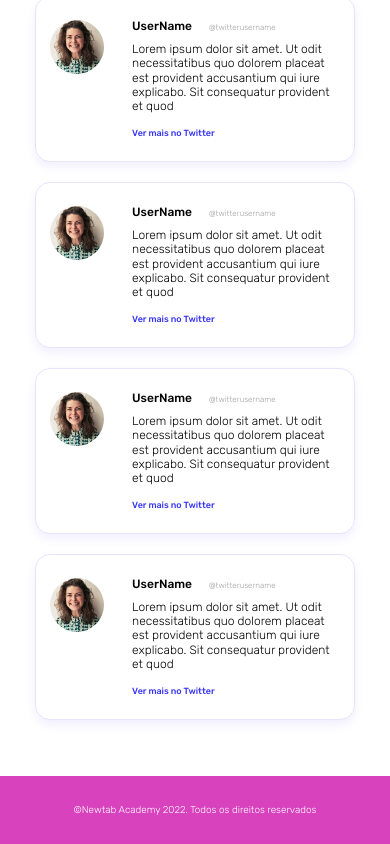
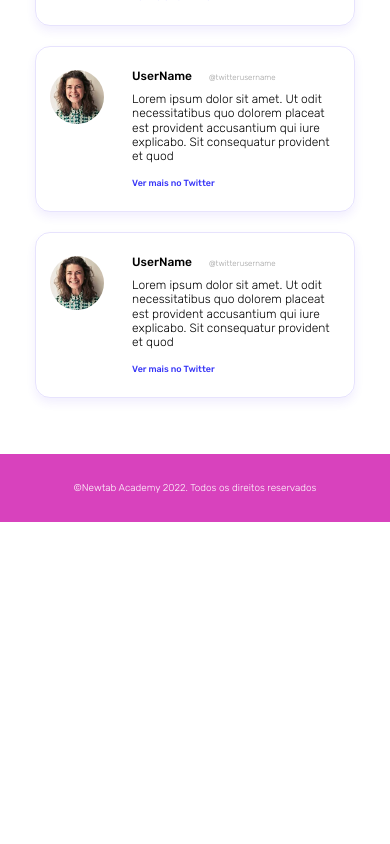
Before and after one commit to EdiJunior88/Projeto-hashtagFinder, a React (Create React App) app in the folder hashtagfinder/: page / in a window 390 px wide. Shown: the part 2489-3333 px from the top of the page. After the commit the page ends 3011 px from the top, so only its background shows below. Built offline with nearby package versions, Linux system fonts and the light colour scheme.

Commit message:
Atualização do CSS componente TWITTER e GALERIA - Ajustes finos no CSS das responsividades de tamanho menor (smartfones) - Atualização do CSS Twitter para o CSS module

```diff
--- a/hashtagfinder/src/componentes/galeria/galeria.css
+++ b/hashtagfinder/src/componentes/galeria/galeria.css
@@ -136,6 +136,7 @@ swiper-horizontal > .swiper-pagination-bullets .swiper-pagination-bullet,
   .swiper {
     margin-left: 10px;
     margin-right: 10px;
+    padding-bottom: 0px;
   }
 
   .swiper-button-prev,
--- a/hashtagfinder/src/componentes/twitter/twitter.css
+++ b/hashtagfinder/src/componentes/twitter/Twitter.module.css
@@ -1,20 +1,20 @@
-.container.twitter-flex {
+.container.TwitterFlex {
   display: grid;
   grid-template-columns: repeat(2, 50%);
   flex-wrap: wrap;
   padding: 0px 9%;
   gap: 20px;
   width: 100%;
+  margin-top: 125px;
 }
 
-.container-twitter {
+.containerTwitter {
   display: flex;
   flex-direction: row;
   flex-wrap: wrap;
   justify-content: space-between;
   align-items: center;
-  width: 735px;
-  min-width: none;
+  /* width: 735px; */
 }
 
 .twitter {
@@ -24,60 +24,60 @@
   box-shadow: 0px 5px 10px var(--cor-sombra-twitter);
 }
 
-.container-twitter-foto,
-.container-twitter-descricao {
+.containerTwitterFoto,
+.containerTwitterDescricao {
   padding: 23px;
 }
 
-.container-twitter-foto {
+.containerTwitterFoto {
   display: flex;
 }
 
-.twitter-foto {
+.twitterFoto {
   width: 82px;
   height: 82px;
   object-fit: cover;
   border-radius: 50%;
 }
 
-.twitter-nome,
-.twitter-descricao,
-.twitter-link {
+.twitterNome,
+.twitterDescricao,
+.twitterLink {
   color: #000;
 }
 
-.container-twitter-nome-usuario {
+.containerTwitterNomeUsuario {
   display: flex;
   align-items: flex-end;
   flex-wrap: wrap;
 }
 
-.twitter-nome {
+.twitterNome {
   font-size: 1.68em;
   font-weight: 500;
   padding-right: 17px;
 }
 
-.twitter-usuario {
+.twitterUsuario {
   opacity: 43%;
   color: var(--cor-usuario-twitter);
 }
 
-.container-twitter-descricao {
+.containerTwitterDescricao {
   display: flex;
   flex-direction: column;
   flex-wrap: wrap;
   padding-bottom: 41px;
 }
 
-.twitter-descricao {
+.twitterDescricao {
   font-size: 1.18em;
   line-height: 1.2em;
   padding-top: 10px;
   padding-bottom: 30px;
 }
 
-.twitter-link {
+.twitterLink {
   font-size: 1.25em;
   font-weight: 500;
   color: var(--cor-twitter-link);
@@ -93,48 +93,52 @@
 
 /* Responsividade - Tela entre 1000 a 1582 pixels */
 @media screen and (min-width: 1000px) and (max-width: 1582px) {
-  .container-twitter {
+  .containerTwitter {
     width: 100%;
   }
 }
 
 /* Responsividade - Tela 999px pixels */
 @media screen and (max-width: 999px) {
-  .container.twitter-flex {
+  .container.TwitterFlex {
     grid-template-columns: 1fr;
   }
 
-  .container-twitter {
+  .containerTwitter {
     width: 100%;
   }
 }
 
 /* Responsividade - Tela 414 pixels */
-@media screen and (max-width: 414px) {
-  .container-twitter-foto,
-  .container-twitter-descricao {
+@media screen and (min-width: 350px) and (max-width: 490px) {
+  .container.TwitterFlex {
+    margin-top: 50px;
+  }
+
+  .containerTwitterFoto,
+  .containerTwitterDescricao {
     padding: 23px 14px;
   }
 
-  .twitter-foto {
+  .twitterFoto {
     width: 54px;
     height: 54px;
   }
 
-  .twitter-nome,
-  .twitter-descricao {
+  .twitterNome,
+  .twitterDescricao {
     font-size: 0.75em;
   }
 
-  .twitter-usuario {
+  .twitterUsuario {
     font-size: 0.5em;
   }
 
-  .twitter-descricao {
+  .twitterDescricao {
     padding-bottom: 15px;
   }
 
-  .twitter-link {
+  .twitterLink {
     font-size: 0.56em;
   }
 }
--- a/hashtagfinder/src/componentes/twitter/twitter.jsx
+++ b/hashtagfinder/src/componentes/twitter/twitter.jsx
@@ -1,280 +1,274 @@
 import React from 'react';
-import './twitter.css';
+import styles from './Twitter.module.css';
 import FotoPerfil from '../../imagens/foto-perfil/foto.jpg';
 
 export default function Twitter() {
   return (
-    <section className='container twitter-flex'>
-      <div className='container-twitter'>
-        <div className='twitter'>
-          <div className='container-twitter-foto'>
-            <img className='twitter-foto' src={FotoPerfil} alt='foto perfil' />
+    <section className={`${styles.container} ${styles.TwitterFlex}`}>
+      <div className={styles.containerTwitter}>
+        <div className={styles.twitter}>
+          <div className={styles.containerTwitterFoto}>
+            <img
+              className={styles.twitterFoto}
+              src={FotoPerfil}
+              alt='foto perfil'
+            />
           </div>
 
-          <div className='container-twitter-descricao'>
-            <div className='container-twitter-nome-usuario'>
-              <span className='twitter-nome'>UserName</span>
-              <span className='twitter-usuario'>@twitterusername</span>
+          <div className={styles.containerTwitterDescricao}>
+            <div className={styles.containerTwitterNomeUsuario}>
+              <span className={styles.twitterNome}>UserName</span>
+              <span className={styles.twitterUsuario}>@twitterusername</span>
             </div>
-            <p className='twitter-descricao'>
+            <p className={styles.twitterDescricao}>
               Lorem ipsum dolor sit amet. Ut odit necessitatibus quo dolorem
               placeat est provident accusantium qui iure explicabo. Sit
               consequatur provident et quod
             </p>
-            <a className='twitter-link' href='#'>
+            <a className={styles.twitterLink} href='#'>
               Ver mais no Twitter
             </a>
           </div>
         </div>
       </div>
 
-      <div className='container-twitter'>
-        <div className='twitter'>
-          <div className='container-twitter-foto'>
-            <img className='twitter-foto' src={FotoPerfil} alt='foto perfil' />
+      <div className={styles.containerTwitter}>
+        <div className={styles.twitter}>
+          <div className={styles.containerTwitterFoto}>
+            <img
+              className={styles.twitterFoto}
+              src={FotoPerfil}
+              alt='foto perfil'
+            />
           </div>
 
-          <div className='container-twitter-descricao'>
-            <div className='container-twitter-nome-usuario'>
-              <span className='twitter-nome'>UserName</span>
-              <span className='twitter-usuario'>@twitterusername</span>
+          <div className={styles.containerTwitterDescricao}>
+            <div className={styles.containerTwitterNomeUsuario}>
+              <span className={styles.twitterNome}>UserName</span>
+              <span className={styles.twitterUsuario}>@twitterusername</span>
             </div>
-            <p className='twitter-descricao'>
+            <p className={styles.twitterDescricao}>
               Lorem ipsum dolor sit amet. Ut odit necessitatibus quo dolorem
               placeat est provident accusantium qui iure explicabo. Sit
               consequatur provident et quod
             </p>
-            <a className='twitter-link' href='#'>
+            <a className={styles.twitterLink} href='#'>
               Ver mais no Twitter
             </a>
           </div>
         </div>
       </div>
 
-      <div className='container-twitter'>
-        <div className='twitter'>
-          <div className='container-twitter-foto'>
-            <img className='twitter-foto' src={FotoPerfil} alt='foto perfil' />
+      <div className={styles.containerTwitter}>
+        <div className={styles.twitter}>
+          <div className={styles.containerTwitterFoto}>
+            <img
+              className={styles.twitterFoto}
+              src={FotoPerfil}
+              alt='foto perfil'
+            />
           </div>
 
-          <div className='container-twitter-descricao'>
-            <div className='container-twitter-nome-usuario'>
-              <span className='twitter-nome'>UserName</span>
-              <span className='twitter-usuario'>@twitterusername</span>
+          <div className={styles.containerTwitterDescricao}>
+            <div className={styles.containerTwitterNomeUsuario}>
+              <span className={styles.twitterNome}>UserName</span>
+              <span className={styles.twitterUsuario}>@twitterusername</span>
             </div>
-            <p className='twitter-descricao'>
+            <p className={styles.twitterDescricao}>
               Lorem ipsum dolor sit amet. Ut odit necessitatibus quo dolorem
               placeat est provident accusantium qui iure explicabo. Sit
               consequatur provident et quod
             </p>
-            <a className='twitter-link' href='#'>
+            <a className={styles.twitterLink} href='#'>
               Ver mais no Twitter
             </a>
           </div>
         </div>
       </div>
 
-      <div className='container-twitter'>
-        <div className='twitter'>
-          <div className='container-twitter-foto'>
-            <img className='twitter-foto' src={FotoPerfil} alt='foto perfil' />
+      <div className={styles.containerTwitter}>
+        <div className={styles.twitter}>
+          <div className={styles.containerTwitterFoto}>
+            <img
+              className={styles.twitterFoto}
+              src={FotoPerfil}
+              alt='foto perfil'
+            />
           </div>
 
-          <div className='container-twitter-descricao'>
-            <div className='container-twitter-nome-usuario'>
-              <span className='twitter-nome'>UserName</span>
-              <span className='twitter-usuario'>@twitterusername</span>
+          <div className={styles.containerTwitterDescricao}>
+            <div className={styles.containerTwitterNomeUsuario}>
+              <span className={styles.twitterNome}>UserName</span>
+              <span className={styles.twitterUsuario}>@twitterusername</span>
             </div>
-            <p className='twitter-descricao'>
+            <p className={styles.twitterDescricao}>
               Lorem ipsum dolor sit amet. Ut odit necessitatibus quo dolorem
               placeat est provident accusantium qui iure explicabo. Sit
               consequatur provident et quod
             </p>
-            <a className='twitter-link' href='#'>
+            <a className={styles.twitterLink} href='#'>
               Ver mais no Twitter
             </a>
           </div>
         </div>
       </div>
 
-      <div className='container-twitter'>
-        <div className='twitter'>
-          <div className='container-twitter-foto'>
-            <img className='twitter-foto' src={FotoPerfil} alt='foto perfil' />
+      <div className={styles.containerTwitter}>
+        <div className={styles.twitter}>
+          <div className={styles.containerTwitterFoto}>
+            <img
+              className={styles.twitterFoto}
+              src={FotoPerfil}
+              alt='foto perfil'
+            />
           </div>
 
-          <div className='container-twitter-descricao'>
-            <div className='container-twitter-nome-usuario'>
-              <span className='twitter-nome'>UserName</span>
-              <span className='twitter-usuario'>@twitterusername</span>
+          <div className={styles.containerTwitterDescricao}>
+            <div className={styles.containerTwitterNomeUsuario}>
+              <span className={styles.twitterNome}>UserName</span>
+              <span className={styles.twitterUsuario}>@twitterusername</span>
             </div>
-            <p className='twitter-descricao'>
+            <p className={styles.twitterDescricao}>
               Lorem ipsum dolor sit amet. Ut odit necessitatibus quo dolorem
               placeat est provident accusantium qui iure explicabo. Sit
               consequatur provident et quod
             </p>
-            <a className='twitter-link' href='#'>
+            <a className={styles.twitterLink} href='#'>
               Ver mais no Twitter
             </a>
           </div>
         </div>
       </div>
 
-      <div className='container-twitter'>
-        <div className='twitter'>
-          <div className='container-twitter-foto'>
-            <img className='twitter-foto' src={FotoPerfil} alt='foto perfil' />
+      <div className={styles.containerTwitter}>
+        <div className={styles.twitter}>
+          <div className={styles.containerTwitterFoto}>
+            <img
+              className={styles.twitterFoto}
+              src={FotoPerfil}
+              alt='foto perfil'
+            />
           </div>
 
-          <div className='container-twitter-descricao'>
-            <div className='container-twitter-nome-usuario'>
-              <span className='twitter-nome'>UserName</span>
-              <span className='twitter-usuario'>@twitterusername</span>
+          <div className={styles.containerTwitterDescricao}>
+            <div className={styles.containerTwitterNomeUsuario}>
+              <span className={styles.twitterNome}>UserName</span>
+              <span className={styles.twitterUsuario}>@twitterusername</span>
             </div>
-            <p className='twitter-descricao'>
+            <p className={styles.twitterDescricao}>
               Lorem ipsum dolor sit amet. Ut odit necessitatibus quo dolorem
               placeat est provident accusantium qui iure explicabo. Sit
               consequatur provident et quod
             </p>
-            <a className='twitter-link' href='#'>
+            <a className={styles.twitterLink} href='#'>
               Ver mais no Twitter
             </a>
           </div>
         </div>
       </div>
 
-      <div className='container-twitter'>
-        <div className='twitter'>
-          <div className='container-twitter-foto'>
-            <img className='twitter-foto' src={FotoPerfil} alt='foto perfil' />
+      <div className={styles.containerTwitter}>
+        <div className={styles.twitter}>
+          <div className={styles.containerTwitterFoto}>
+            <img
+              className={styles.twitterFoto}
+              src={FotoPerfil}
+              alt='foto perfil'
+            />
           </div>
 
-          <div className='container-twitter-descricao'>
-            <div className='container-twitter-nome-usuario'>
-              <span className='twitter-nome'>UserName</span>
-              <span className='twitter-usuario'>@twitterusername</span>
+          <div className={styles.containerTwitterDescricao}>
+            <div className={styles.containerTwitterNomeUsuario}>
+              <span className={styles.twitterNome}>UserName</span>
+              <span className={styles.twitterUsuario}>@twitterusername</span>
             </div>
-            <p className='twitter-descricao'>
+            <p className={styles.twitterDescricao}>
               Lorem ipsum dolor sit amet. Ut odit necessitatibus quo dolorem
               placeat est provident accusantium qui iure explicabo. Sit
               consequatur provident et quod
             </p>
-            <a className='twitter-link' href='#'>
+            <a className={styles.twitterLink} href='#'>
               Ver mais no Twitter
             </a>
           </div>
         </div>
       </div>
 
-      <div className='container-twitter'>
-        <div className='twitter'>
-          <div className='container-twitter-foto'>
-            <img className='twitter-foto' src={FotoPerfil} alt='foto perfil' />
+      <div className={styles.containerTwitter}>
+        <div className={styles.twitter}>
+          <div className={styles.containerTwitterFoto}>
+            <img
+              className={styles.twitterFoto}
+              src={FotoPerfil}
+              alt='foto perfil'
+            />
           </div>
 
-          <div className='container-twitter-descricao'>
-            <div className='container-twitter-nome-usuario'>
-              <span className='twitter-nome'>UserName</span>
-              <span className='twitter-usuario'>@twitterusername</span>
+          <div className={styles.containerTwitterDescricao}>
+            <div className={styles.containerTwitterNomeUsuario}>
+              <span className={styles.twitterNome}>UserName</span>
+              <span className={styles.twitterUsuario}>@twitterusername</span>
             </div>
-            <p className='twitter-descricao'>
+            <p className={styles.twitterDescricao}>
               Lorem ipsum dolor sit amet. Ut odit necessitatibus quo dolorem
               placeat est provident accusantium qui iure explicabo. Sit
               consequatur provident et quod
             </p>
-            <a className='twitter-link' href='#'>
+            <a className={styles.twitterLink} href='#'>
               Ver mais no Twitter
             </a>
           </div>
         </div>
       </div>
 
-      <div className='container-twitter'>
-        <div className='twitter'>
-          <div className='container-twitter-foto'>
-            <img className='twitter-foto' src={FotoPerfil} alt='foto perfil' />
+      <div className={styles.containerTwitter}>
+        <div className={styles.twitter}>
+          <div className={styles.containerTwitterFoto}>
+            <img
+              className={styles.twitterFoto}
+              src={FotoPerfil}
+              alt='foto perfil'
+            />
           </div>
 
-          <div className='container-twitter-descricao'>
-            <div className='container-twitter-nome-usuario'>
-              <span className='twitter-nome'>UserName</span>
-              <span className='twitter-usuario'>@twitterusername</span>
+          <div className={styles.containerTwitterDescricao}>
+            <div className={styles.containerTwitterNomeUsuario}>
+              <span className={styles.twitterNome}>UserName</span>
+              <span className={styles.twitterUsuario}>@twitterusername</span>
             </div>
-            <p className='twitter-descricao'>
+            <p className={styles.twitterDescricao}>
               Lorem ipsum dolor sit amet. Ut odit necessitatibus quo dolorem
               placeat est provident accusantium qui iure explicabo. Sit
               consequatur provident et quod
             </p>
-            <a className='twitter-link' href='#'>
+            <a className={styles.twitterLink} href='#'>
               Ver mais no Twitter
             </a>
           </div>
         </div>
       </div>
 
-      <div className='container-twitter'>
-        <div className='twitter'>
-          <div className='container-twitter-foto'>
-            <img className='twitter-foto' src={FotoPerfil} alt='foto perfil' />
+      <div className={styles.containerTwitter}>
+        <div className={styles.twitter}>
+          <div className={styles.containerTwitterFoto}>
+            <img
+              className={styles.twitterFoto}
+              src={FotoPerfil}
+              alt='foto perfil'
+            />
           </div>
 
-          <div className='container-twitter-descricao'>
-            <div className='container-twitter-nome-usuario'>
-              <span className='twitter-nome'>UserName</span>
-              <span className='twitter-usuario'>@twitterusername</span>
+          <div className={styles.containerTwitterDescricao}>
+            <div className={styles.containerTwitterNomeUsuario}>
+              <span className={styles.twitterNome}>UserName</span>
+              <span className={styles.twitterUsuario}>@twitterusername</span>
             </div>
-            <p className='twitter-descricao'>
+            <p className={styles.twitterDescricao}>
               Lorem ipsum dolor sit amet. Ut odit necessitatibus quo dolorem
               placeat est provident accusantium qui iure explicabo. Sit
               consequatur provident et quod
             </p>
-            <a className='twitter-link' href='#'>
-              Ver mais no Twitter
-            </a>
-          </div>
-        </div>
-      </div>
-
-      <div className='container-twitter'>
-        <div className='twitter'>
-          <div className='container-twitter-foto'>
-            <img className='twitter-foto' src={FotoPerfil} alt='foto perfil' />
-          </div>
-
-          <div className='container-twitter-descricao'>
-            <div className='container-twitter-nome-usuario'>
-              <span className='twitter-nome'>UserName</span>
-              <span className='twitter-usuario'>@twitterusername</span>
-            </div>
-            <p className='twitter-descricao'>
-              Lorem ipsum dolor sit amet. Ut odit necessitatibus quo dolorem
-              placeat est provident accusantium qui iure explicabo. Sit
-              consequatur provident et quod
-            </p>
-            <a className='twitter-link' href='#'>
-              Ver mais no Twitter
-            </a>
-          </div>
-        </div>
-      </div>
-
-      <div className='container-twitter'>
-        <div className='twitter'>
-          <div className='container-twitter-foto'>
-            <img className='twitter-foto' src={FotoPerfil} alt='foto perfil' />
-          </div>
-
-          <div className='container-twitter-descricao'>
-            <div className='container-twitter-nome-usuario'>
-              <span className='twitter-nome'>UserName</span>
-              <span className='twitter-usuario'>@twitterusername</span>
-            </div>
-            <p className='twitter-descricao'>
-              Lorem ipsum dolor sit amet. Ut odit necessitatibus quo dolorem
-              placeat est provident accusantium qui iure explicabo. Sit
-              consequatur provident et quod
-            </p>
-            <a className='twitter-link' href='#'>
+            <a className={styles.twitterLink} href='#'>
               Ver mais no Twitter
             </a>
           </div>
```
